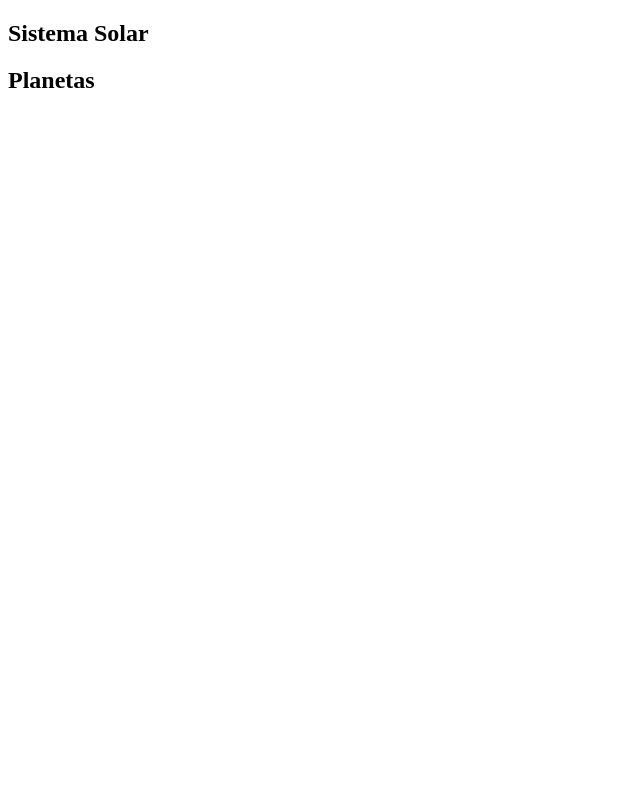
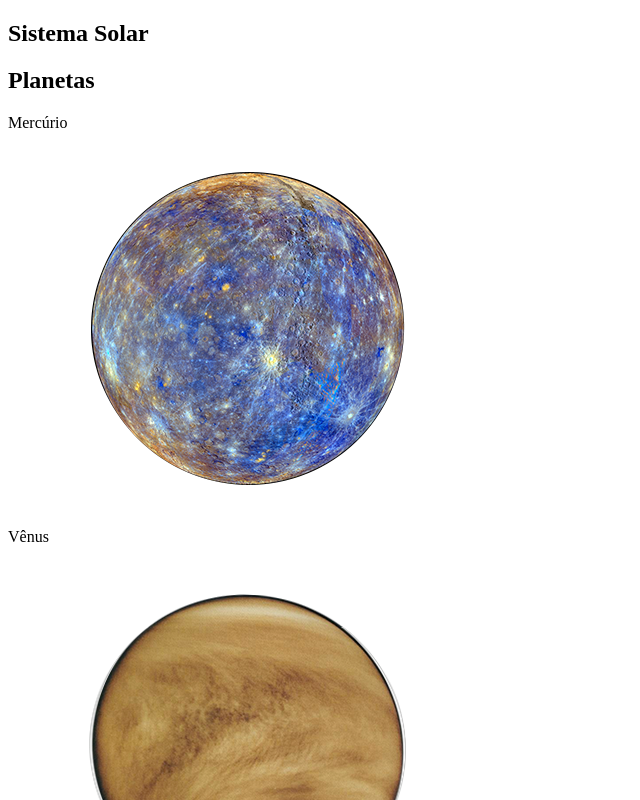
Before and after one commit to RabeloGuedes/Solar-System, a React (Create React App) app: page / in a window 1280 px wide. Shown: the top 800 px of the page, without its empty margins (0-640 px from the left). Built offline with nearby package versions, Linux system fonts and the light colour scheme.

Commit message:
Component PlanetCard foi adicionado ao Component SolarSystem e a lista de planetas foi passada para o PlanetCard.

```diff
--- a/src/components/SolarSystem.jsx
+++ b/src/components/SolarSystem.jsx
@@ -1,5 +1,7 @@
 import React from 'react';
 import Title from './Title';
+import planets from '../data/planets';
+import PlanetCard from './PlanetCard';
 
 class SolarSystem extends React.Component {
   render() {
@@ -7,6 +9,14 @@ class SolarSystem extends React.Component {
       <>
         <div data-testid="solar-system" />
         <Title headline="Planetas" />
+        { planets.map((planet) => {
+          const singlePlanet = (<PlanetCard
+            key={ planet.name }
+            planetName={ planet.name }
+            planetImage={ planet.image }
+          />);
+          return singlePlanet;
+        }) }
       </>
 
     );
```
